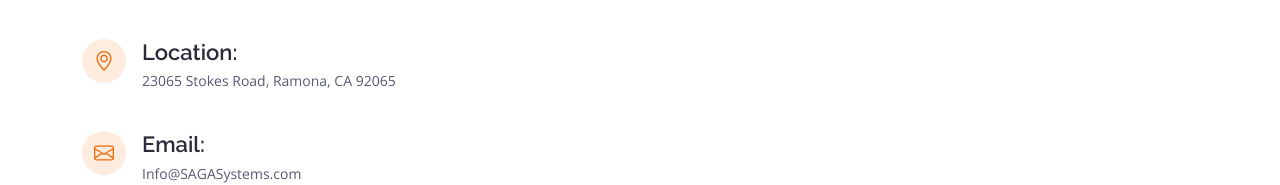
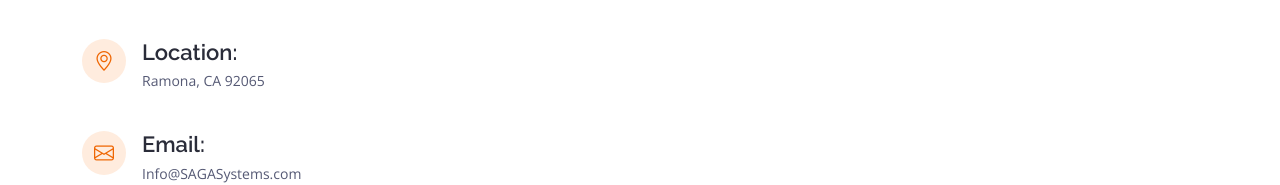
Before and after one commit to tmuzzin/sagasystems.com, a plain HTML site: page index.html in a window 1280 px wide. Shown: the part 855-1040 px from the top of the page. Drawn offline with nearby package versions, Linux system fonts and the light colour scheme.

Commit message:
updated text

```diff
--- a/index.html
+++ b/index.html
@@ -121,7 +121,7 @@
               <div class="address">
                 <i class="bi bi-geo-alt"></i>
                 <h4>Location:</h4>
-                <p>23065 Stokes Road, Ramona, CA 92065</p>
+                <p>Ramona, CA 92065</p>
               </div>
 
               <div class="email">
```
